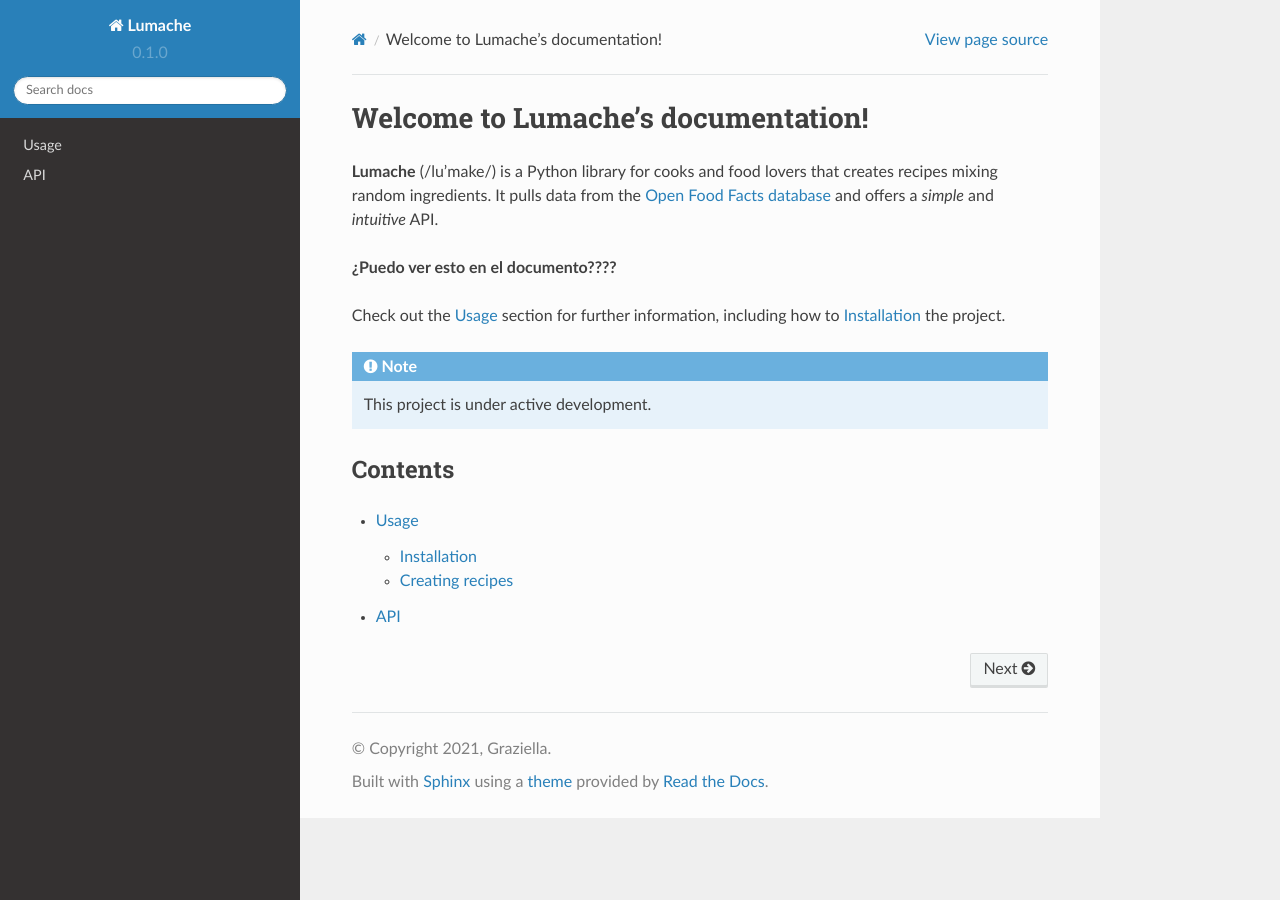
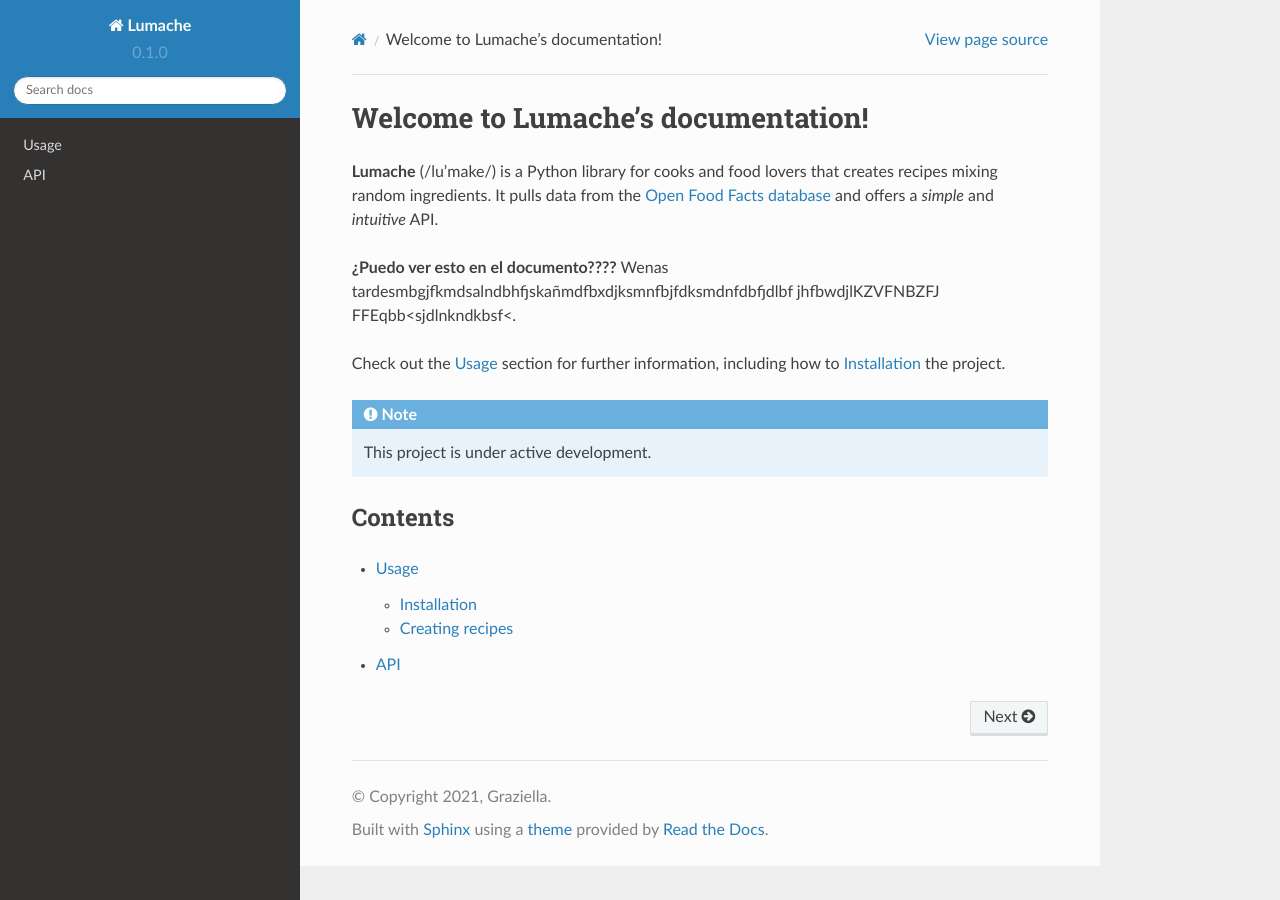
Before and after one commit to LauMi7777/Mi-intento-455, a Sphinx documentation site: the page built from docs/source/index.rst, in a window 1280 px wide. Built offline with Sphinx 7.4.7 and the Read the Docs theme 2.0.0, drawn with Linux system fonts in a browser that asks for light colours.

Commit message:
Update index.rst

```diff
--- a/docs/source/index.rst
+++ b/docs/source/index.rst
@@ -7,6 +7,9 @@ It pulls data from the `Open Food Facts database <https://world.openfoodfacts.or
 and offers a *simple* and *intuitive* API.
 
 **¿Puedo ver esto en el documento????**
+Wenas tardesmbgjfkmdsalndbhfjskañmdfbxdjksmnfbjfdksmdnfdbfjdlbf
+jhfbwdjlKZVFNBZFJ
+FFEqbb<sjdlnkndkbsf<.
 
 Check out the :doc:`usage` section for further information, including
 how to :ref:`installation` the project.
```
